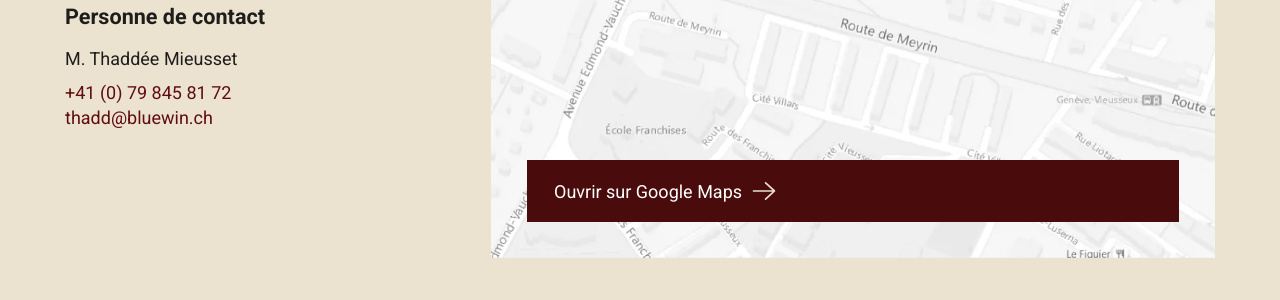
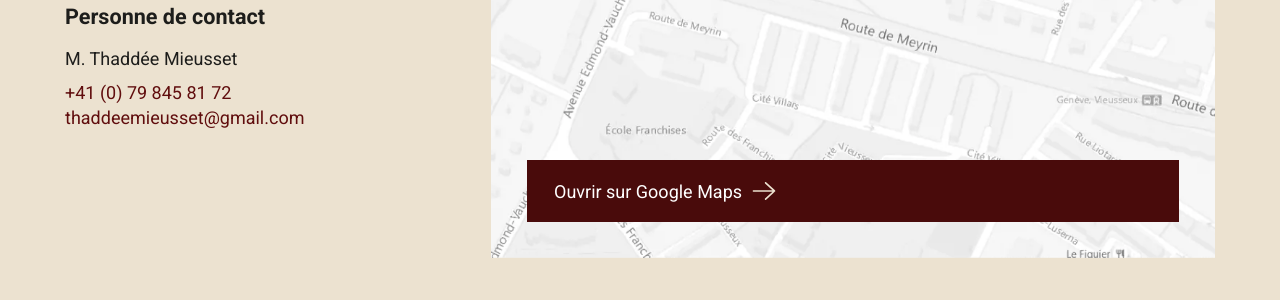
Before and after one commit to ntopulos/fivv-gva, a Jekyll site: the page built from docs/index.md, in a window 1280 px wide and 900 px high, scrolled down 4261 px. Shown: the part 373-673 px from the top of the window. Built offline with Jekyll 4.4.1, drawn with Linux system fonts in a browser that asks for light colours.

Commit message:
Change Thaddee email

```diff
--- a/docs/index.md
+++ b/docs/index.md
@@ -60,7 +60,7 @@ contact:
     person:
         name: M. Thaddée Mieusset
         telephone: +41 (0) 79 845 81 72
-        email: thadd@bluewin.ch
+        email: thaddeemieusset@gmail.com
     arrival: "Par le chemin Buisson&nbsp;: tournez à gauche lorsque vous arrivez au bout suivez les panneaux indiquant les salles de sport."
 banking-details:
   name: PostFinance Ltd
```
